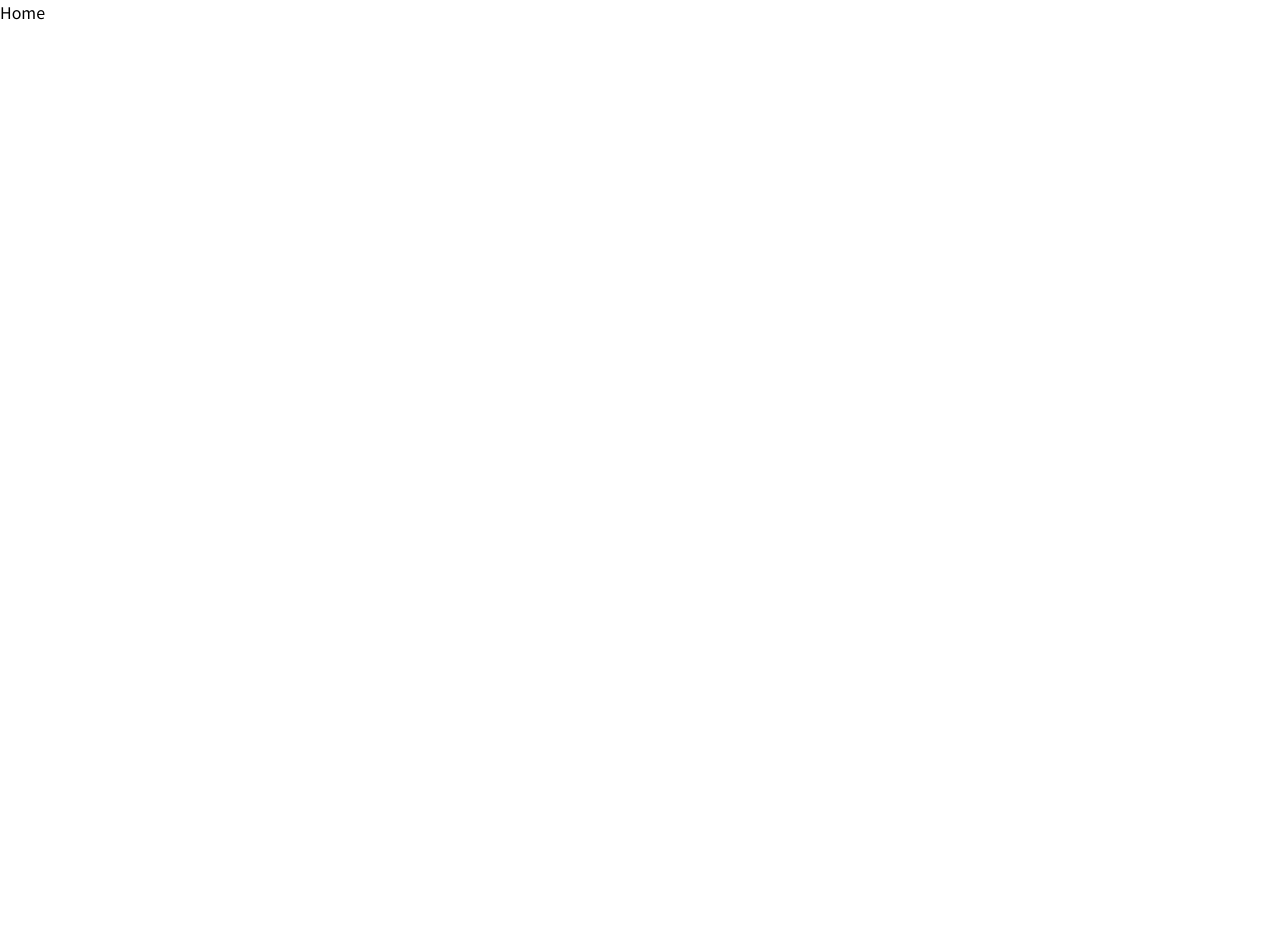
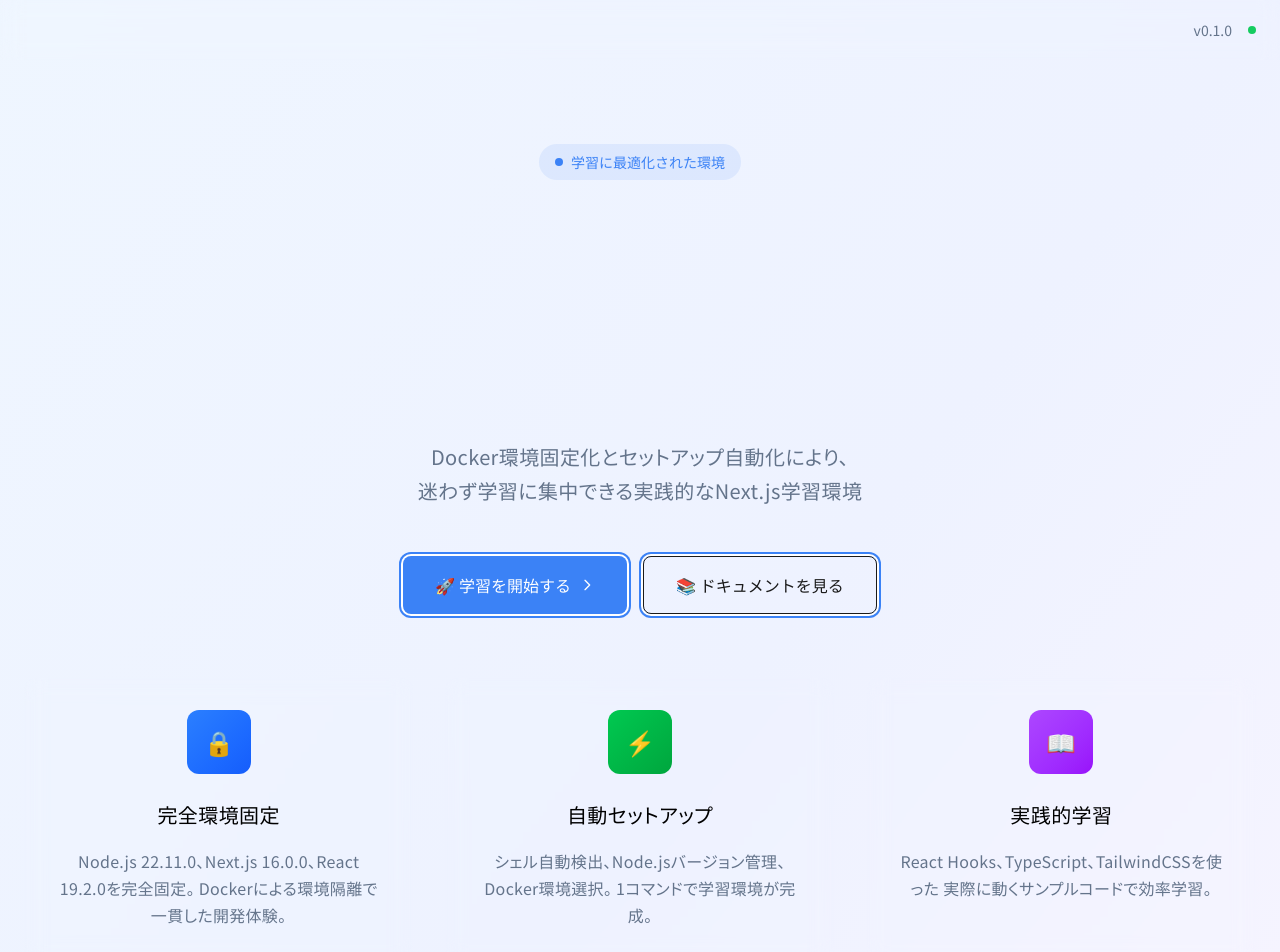
Before and after one commit to Shiori-Takanashi/next-tpl, a Next.js app: page / in a window 1280 px wide. Shown: the top 952 px of the page. Before the commit the page ends 800 px from the top, so only its background shows below. Built offline with nearby package versions, Linux system fonts and the light colour scheme.

Commit message:
モダンUI実装

```diff
--- a/app/page.tsx
+++ b/app/page.tsx
@@ -1,7 +1,149 @@
 export default function Home() {
   return (
-    <div>
-      <h1>Home</h1>
+    <div className="min-h-screen bg-gradient-to-br from-blue-50 via-indigo-50 to-purple-50 dark:from-gray-900 dark:via-blue-900 dark:to-indigo-900">
+      {/* Navigation */}
+      <nav className="glass fixed top-0 left-0 right-0 z-50 border-b">
+        <div className="container mx-auto px-6 py-4">
+          <div className="flex items-center justify-between">
+            <h1 className="text-xl font-bold gradient-text">
+              Next.js学習テンプレート
+            </h1>
+            <div className="flex items-center space-x-4">
+              <span className="text-sm text-muted-foreground">v0.1.0</span>
+              <div className="h-2 w-2 bg-green-500 rounded-full animate-pulse-subtle"></div>
+            </div>
+          </div>
+        </div>
+      </nav>
+
+      {/* Hero Section */}
+      <main className="pt-20">
+        <section className="container mx-auto px-6 py-16 text-center">
+          <div className="animate-fade-in">
+            <div className="inline-flex items-center px-4 py-2 bg-primary/10 text-primary rounded-full text-sm font-medium mb-8">
+              <span className="w-2 h-2 bg-primary rounded-full mr-2"></span>
+              学習に最適化された環境
+            </div>
+
+            <h1 className="text-4xl md:text-6xl font-bold gradient-text mb-6 font-ja">
+              次世代Web開発を<br />
+              今すぐ始めよう
+            </h1>
+
+            <p className="text-xl text-muted-foreground mb-12 max-w-2xl mx-auto font-ja leading-relaxed">
+              Docker環境固定化とセットアップ自動化により、<br />
+              迷わず学習に集中できる実践的なNext.js学習環境
+            </p>
+
+            <div className="flex flex-col sm:flex-row gap-4 justify-center mb-16">
+              <button className="group px-8 py-4 bg-primary text-primary-foreground rounded-lg font-semibold transition-all duration-200 hover:bg-primary/90 hover:shadow-lg hover:scale-105 focus-ring">
+                <span className="flex items-center justify-center">
+                  🚀 学習を開始する
+                  <svg className="ml-2 w-4 h-4 transition-transform group-hover:translate-x-1" fill="none" stroke="currentColor" viewBox="0 0 24 24">
+                    <path strokeLinecap="round" strokeLinejoin="round" strokeWidth={2} d="M9 5l7 7-7 7" />
+                  </svg>
+                </span>
+              </button>
+
+              <button className="px-8 py-4 border border-border text-foreground rounded-lg font-semibold transition-all duration-200 hover:bg-accent hover:shadow-md focus-ring">
+                📚 ドキュメントを見る
+              </button>
+            </div>
+          </div>
+
+          {/* Feature Cards */}
+          <div className="grid md:grid-cols-3 gap-8 mb-20">
+            <div className="glass rounded-xl p-8 transition-all duration-300 hover:shadow-lg hover:scale-105 animate-fade-in">
+              <div className="w-16 h-16 bg-gradient-to-br from-blue-500 to-blue-600 rounded-xl flex items-center justify-center text-white text-2xl mb-6 mx-auto">
+                🔒
+              </div>
+              <h3 className="text-xl font-bold mb-4 font-ja">完全環境固定</h3>
+              <p className="text-muted-foreground font-ja leading-relaxed">
+                Node.js 22.11.0、Next.js 16.0.0、React 19.2.0を完全固定。
+                Dockerによる環境隔離で一貫した開発体験。
+              </p>
+            </div>
+
+            <div className="glass rounded-xl p-8 transition-all duration-300 hover:shadow-lg hover:scale-105 animate-fade-in" style={{animationDelay: '0.1s'}}>
+              <div className="w-16 h-16 bg-gradient-to-br from-green-500 to-green-600 rounded-xl flex items-center justify-center text-white text-2xl mb-6 mx-auto">
+                ⚡
+              </div>
+              <h3 className="text-xl font-bold mb-4 font-ja">自動セットアップ</h3>
+              <p className="text-muted-foreground font-ja leading-relaxed">
+                シェル自動検出、Node.jsバージョン管理、Docker環境選択。
+                1コマンドで学習環境が完成。
+              </p>
+            </div>
+
+            <div className="glass rounded-xl p-8 transition-all duration-300 hover:shadow-lg hover:scale-105 animate-fade-in" style={{animationDelay: '0.2s'}}>
+              <div className="w-16 h-16 bg-gradient-to-br from-purple-500 to-purple-600 rounded-xl flex items-center justify-center text-white text-2xl mb-6 mx-auto">
+                📖
+              </div>
+              <h3 className="text-xl font-bold mb-4 font-ja">実践的学習</h3>
+              <p className="text-muted-foreground font-ja leading-relaxed">
+                React Hooks、TypeScript、TailwindCSSを使った
+                実際に動くサンプルコードで効率学習。
+              </p>
+            </div>
+          </div>
+
+          {/* Quick Start Section */}
+          <div className="glass rounded-2xl p-8 max-w-4xl mx-auto animate-fade-in" style={{animationDelay: '0.3s'}}>
+            <h2 className="text-3xl font-bold mb-8 font-ja">🚀 クイックスタート</h2>
+
+            <div className="grid md:grid-cols-2 gap-8">
+              <div className="text-left">
+                <h3 className="text-lg font-semibold text-primary mb-4 font-ja">
+                  最簡単セットアップ
+                </h3>
+                <div className="bg-card rounded-lg p-4 border font-mono text-sm">
+                  <div className="text-muted-foreground mb-1"># テンプレートをクローン</div>
+                  <div className="text-foreground">git clone &lt;repository-url&gt; my-project</div>
+                  <div className="text-foreground">cd my-project</div>
+                  <div className="text-muted-foreground mt-3 mb-1"># 自動セットアップ実行</div>
+                  <div className="text-primary font-semibold">./setup</div>
+                </div>
+              </div>
+
+              <div className="text-left">
+                <h3 className="text-lg font-semibold text-green-600 mb-4 font-ja">
+                  Docker版（完全隔離）
+                </h3>
+                <div className="bg-card rounded-lg p-4 border font-mono text-sm">
+                  <div className="text-muted-foreground mb-1"># Docker開発環境起動</div>
+                  <div className="text-green-600 font-semibold">make dev-docker</div>
+                  <div className="text-muted-foreground mt-3 mb-1"># または</div>
+                  <div className="text-green-600 font-semibold">npm run docker:dev</div>
+                </div>
+              </div>
+            </div>
+          </div>
+        </section>
+
+        {/* Stats Section */}
+        <section className="border-t bg-muted/50 py-16">
+          <div className="container mx-auto px-6">
+            <div className="grid grid-cols-2 md:grid-cols-4 gap-8 text-center">
+              <div className="animate-slide-in">
+                <div className="text-3xl font-bold gradient-text">22.11.0</div>
+                <div className="text-sm text-muted-foreground font-ja">Node.js版</div>
+              </div>
+              <div className="animate-slide-in" style={{animationDelay: '0.1s'}}>
+                <div className="text-3xl font-bold gradient-text">16.0.0</div>
+                <div className="text-sm text-muted-foreground font-ja">Next.js版</div>
+              </div>
+              <div className="animate-slide-in" style={{animationDelay: '0.2s'}}>
+                <div className="text-3xl font-bold gradient-text">19.2.0</div>
+                <div className="text-sm text-muted-foreground font-ja">React版</div>
+              </div>
+              <div className="animate-slide-in" style={{animationDelay: '0.3s'}}>
+                <div className="text-3xl font-bold gradient-text">100%</div>
+                <div className="text-sm text-muted-foreground font-ja">環境固定</div>
+              </div>
+            </div>
+          </div>
+        </section>
+      </main>
     </div>
   );
 }
```
